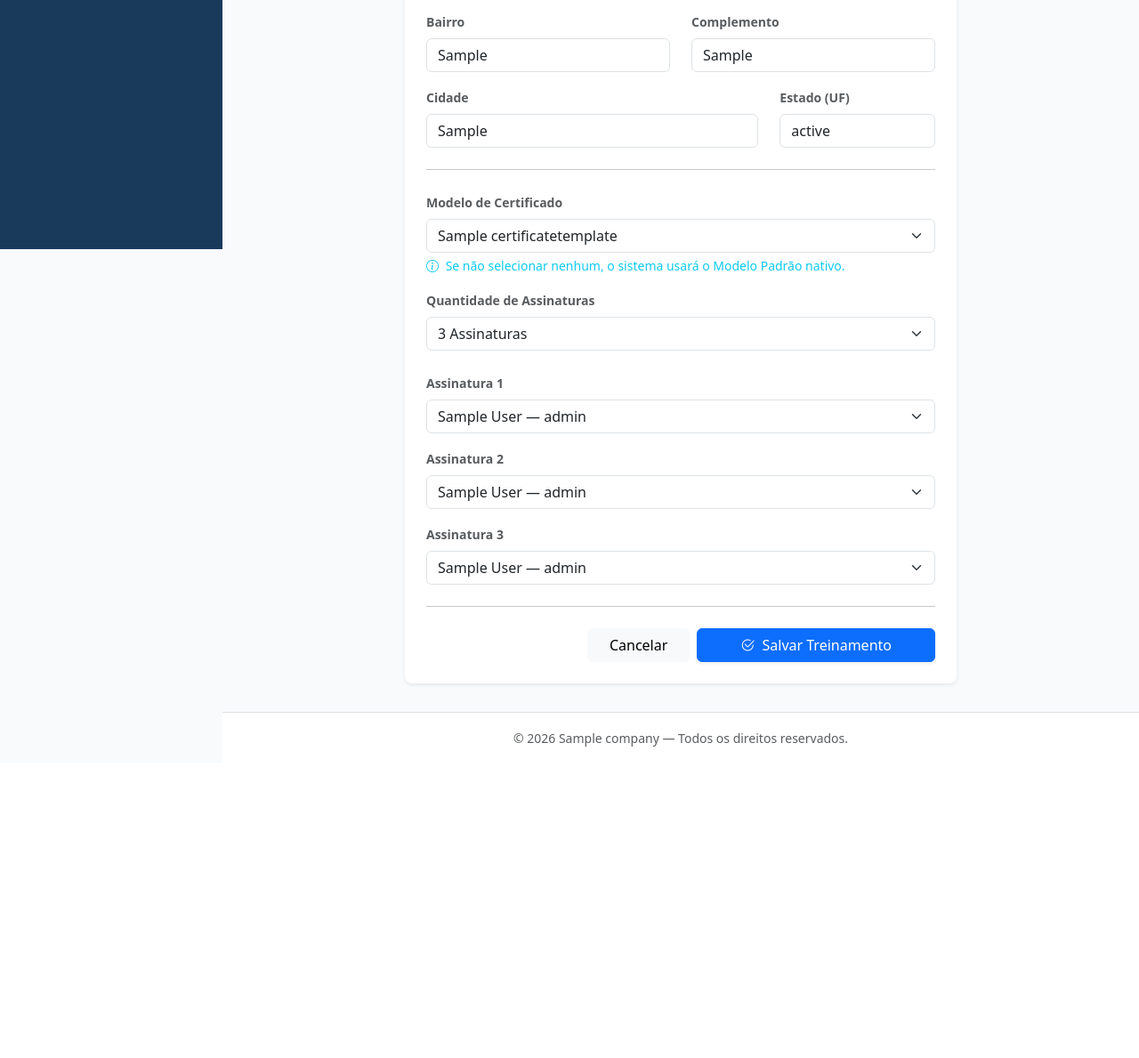
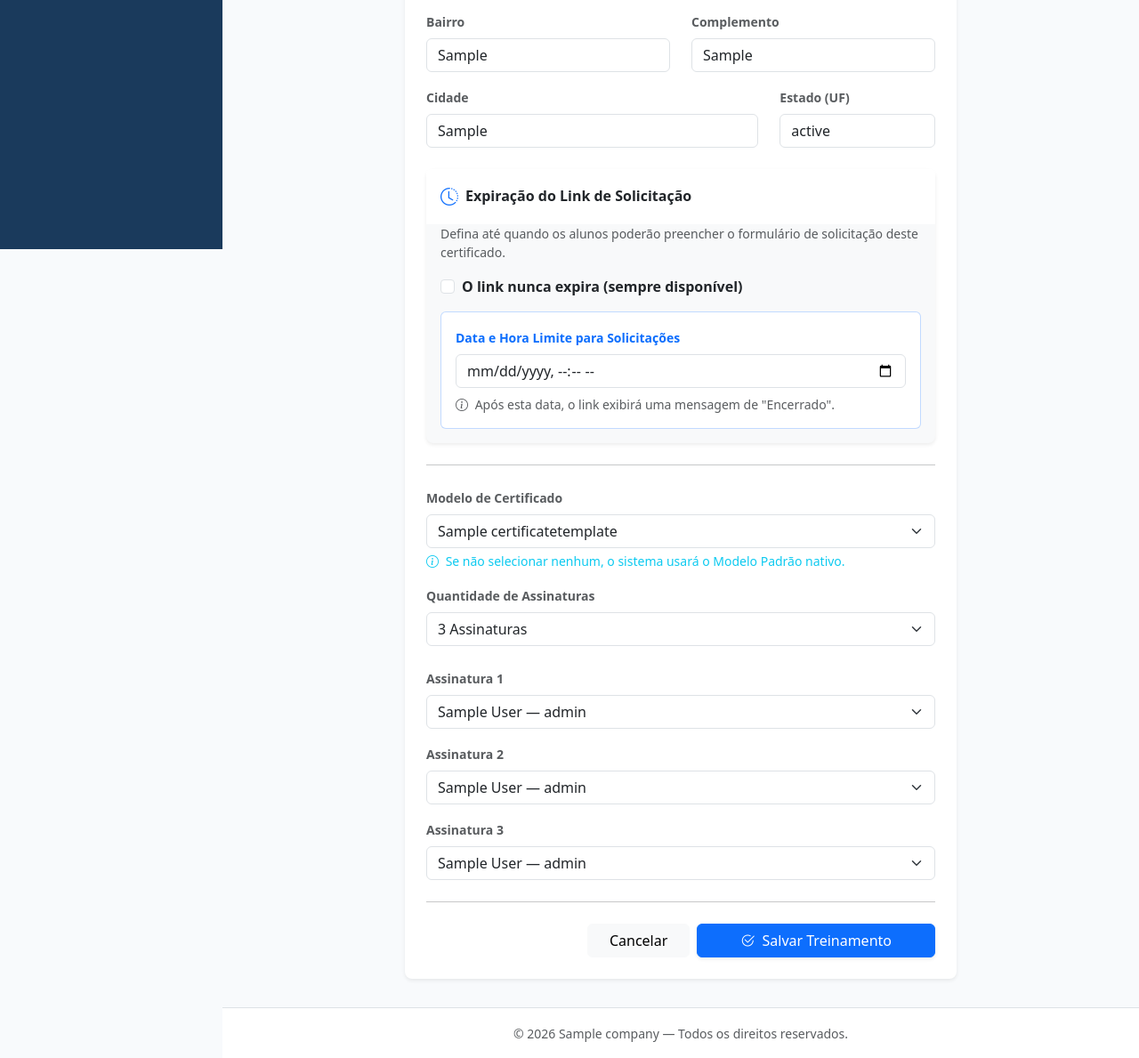
Before and after one commit to F-Bonin/app.gocertificado, a Django app: page /painel/configuracoes/treinamentos/1/editar/ in a window 1280 px wide. Shown: the part 520-1709 px from the top of the page at 89% size. Before the commit the page ends 1359 px from the top, so only its background shows below. Run offline with Django 5.2, Linux system fonts and the light colour scheme; a user stored in the database is signed in; tables that the repository leaves empty hold one stand-in row (values such as "Sample post"); parts of the project's set-up code (start-up, migrations or seed data) failed here and were passed over.

Commit message:
Criação da sessão expiração de link de solicitação de certificado na página Criar Treinamento + Botão Encerrar ao lado do link solicitação de certificado na página Meus Treinamentos

```diff
--- a/apps/core/forms.py
+++ b/apps/core/forms.py
@@ -45,7 +45,7 @@ class CourseForm(forms.ModelForm):
             "institution_neighborhood", "institution_complement",
             "city", "state",
             "signature_1", "signature_2", "signature_3",
-            "certificate_template"
+            "certificate_template", "expires_at"
         ]
         widgets = {
             "name": forms.TextInput(attrs={"class": "form-control"}),
@@ -64,6 +64,7 @@ class CourseForm(forms.ModelForm):
             "signature_2": forms.Select(attrs={"class": "form-select"}),
             "signature_3": forms.Select(attrs={"class": "form-select"}),
             "certificate_template": forms.Select(attrs={"class": "form-select"}),
+            "expires_at": forms.DateTimeInput(attrs={'type': 'datetime-local', 'class': 'form-control'}),
         }
 
     def __init__(self, *args, **kwargs):
--- a/apps/core/models.py
+++ b/apps/core/models.py
@@ -178,6 +178,7 @@ class Course(models.Model):
         blank=True,
         unique=True
     )
+    expires_at = models.DateTimeField("Expira em", blank=True, null=True, help_text="Deixe nulo para não expirar")
     created_at = models.DateTimeField(auto_now_add=True)
 
     class Meta:
@@ -195,6 +196,14 @@ class Course(models.Model):
             self.slug = f"{slugify(self.name)}-{str(uuid.uuid4())[:4]}"
         super().save(*args, **kwargs)
 
+    @property
+    def is_expired(self):
+        """Verifica se o treinamento já expirou baseado na data atual."""
+        from django.utils import timezone
+        if not self.expires_at:
+            return False
+        return timezone.now() > self.expires_at
+
     def get_registration_url(self):
         """Retorna a URL limpa de inscrição utilizando o novo padrão de Slug."""
         from django.urls import reverse
--- a/apps/core/urls.py
+++ b/apps/core/urls.py
@@ -9,6 +9,7 @@ from .views import (
     CourseCreateView,
     CourseUpdateView,
     CourseDeleteView,
+    CourseToggleStatusView,
     clone_course,
     generate_course_link,
     CourseLinkGeneratorView,
@@ -36,6 +37,7 @@ urlpatterns = [
     path("treinamentos/<int:pk>/excluir/", CourseDeleteView.as_view(), name="course_delete"),
     path("treinamentos/<int:pk>/clonar/", clone_course, name="course_clone"),
     path("treinamentos/<int:pk>/gerar-link/", generate_course_link, name="course_generate_link"),
+    path("treinamentos/<int:pk>/toggle/", CourseToggleStatusView.as_view(), name="course_toggle"),
 
     # Utilitários
     path("treinamentos/gerador/", CourseLinkGeneratorView.as_view(), name="course_link_generator"),
--- a/apps/core/views.py
+++ b/apps/core/views.py
@@ -280,6 +280,29 @@ class CertificateDesignView(LoginRequiredMixin, View):
         return redirect('core:certificate_design')
 
 
+class CourseToggleStatusView(LoginRequiredMixin, View):
+    """View rápida (Kill-Switch) para encerrar ou reabrir solicitações de um treinamento."""
+    def post(self, request, pk):
+        from django.utils import timezone
+        # Recupera o curso garantindo que pertença à empresa do usuário logado (Multi-tenant)
+        course = get_object_or_404(Course, pk=pk, company=self.request.user.profile.company)
+
+        agora = timezone.now()
+
+        # Lógica de Inversão:
+        # 1. Se NÃO tem expiração ou ela é no FUTURO (está ativo) -> ENCERRA (define como agora)
+        if not course.expires_at or course.expires_at > agora:
+            course.expires_at = agora
+            messages.warning(request, f"Solicitações para '{course.name}' encerradas com sucesso.")
+        # 2. Se já ESTÁ EXPIRADO -> REABRE (define como None)
+        else:
+            course.expires_at = None
+            messages.success(request, f"Solicitações para '{course.name}' reabertas com sucesso.")
+
+        course.save(update_fields=['expires_at'])
+        return redirect('core:course_list')
+
+
 class CertificatePreviewView(LoginRequiredMixin, View):
     def get(self, request):
         model_type = request.GET.get('type', 'default')
--- a/apps/registrations/forms.py
+++ b/apps/registrations/forms.py
@@ -1,6 +1,6 @@
 """
 apps/registrations/forms.py
-Formulário de inscrição do participante.
+Formulário de solicitação de certificado do participante.
 """
 import re
 from django import forms
--- a/templates/core/course_form.html
+++ b/templates/core/course_form.html
@@ -19,9 +19,10 @@
 
         <div class="card shadow-sm">
             <div class="card-body p-4">
-                <form method="post" novalidate>
+                <form method="post" novalidate id="courseForm">
                     {% csrf_token %}
 
+                    <!-- 1. Identificação do Treinamento -->
                     <div class="mb-3">
                         <label for="{{ form.name.id_for_label }}" class="form-label fw-bold small text-muted">
                             {{ form.name.label }}
@@ -62,6 +63,7 @@
                         </div>
                     </div>
 
+                    <!-- 2. Localização e Instituição -->
                     <div class="row mb-3">
                         <div class="col-md-4">
                             <label for="{{ form.cep.id_for_label }}" class="form-label fw-bold small text-muted">{{ form.cep.label }}</label>
@@ -129,8 +131,46 @@
                         </div>
                     </div>
 
+                    <!-- 3. Expiração do Link (Refatoração: Novo Card) -->
+                    <div class="card bg-light border-0 mb-4 mt-4 shadow-sm">
+                        <div class="card-header bg-white py-3 border-bottom-0 d-flex align-items-center">
+                            <i class="bi bi-clock-history me-2 text-primary fs-5"></i>
+                            <h6 class="mb-0 fw-bold">Expiração do Link de Solicitação</h6>
+                        </div>
+                        <div class="card-body pt-0">
+                            <p class="text-muted small mb-3">
+                                Defina até quando os alunos poderão preencher o formulário de solicitação deste certificado.
+                            </p>
+
+                            <div class="form-check mb-3">
+                                <input class="form-check-input" type="checkbox" id="check_no_expire"
+                                       {% if not form.expires_at.value %}checked{% endif %}>
+                                <label class="form-check-label fw-bold text-dark" for="check_no_expire">
+                                    O link nunca expira (sempre disponível)
+                                </label>
+                            </div>
+
+                            <div id="expire_date_container" {% if not form.expires_at.value %}style="display:none;"{% endif %}>
+                                <div class="p-3 bg-white rounded border border-primary border-opacity-25">
+                                    <label for="{{ form.expires_at.id_for_label }}" class="form-label fw-bold small text-primary">
+                                        Data e Hora Limite para Solicitações
+                                    </label>
+                                    {{ form.expires_at }}
+                                    <div class="form-text small mt-2">
+                                        <i class="bi bi-info-circle me-1"></i>
+                                        Após esta data, o link exibirá uma mensagem de "Encerrado".
+                                    </div>
+                                    {% if form.expires_at.errors %}
+                                        <div class="text-danger small mt-1">{{ form.expires_at.errors.0 }}</div>
+                                    {% endif %}
+                                </div>
+                            </div>
+                        </div>
+                    </div>
+
                     <hr class="my-4 opacity-10">
 
+                    <!-- 4. Design do Certificado -->
                     <div class="mb-3">
                         <label for="{{ form.certificate_template.id_for_label }}" class="form-label fw-bold small text-muted">
                             {{ form.certificate_template.label }}
@@ -282,6 +322,29 @@ document.addEventListener('DOMContentLoaded', function() {
         });
     }
 
+    /**
+     * Lógica de Expiração de Link (Refatoração JS)
+     * Gerencia a visibilidade do campo expires_at e as regras de obrigatoriedade.
+     */
+    const checkNoExpire = document.getElementById('check_no_expire');
+    const expireContainer = document.getElementById('expire_date_container');
+    const expireInput = document.querySelector('[name="expires_at"]');
+
+    if (checkNoExpire && expireContainer && expireInput) {
+        checkNoExpire.addEventListener('change', function() {
+            if (this.checked) {
+                // Link não expira: oculta, limpa e remove obrigatoriedade
+                expireContainer.style.display = 'none';
+                expireInput.value = '';
+                expireInput.required = false;
+            } else {
+                // Link expira: exibe e torna obrigatório
+                expireContainer.style.display = 'block';
+                expireInput.required = true;
+            }
+        });
+    }
+
     // --- 2. TOGGLE DE ASSINATURAS ---
     const numSignatures = document.getElementById('id_num_signatures');
     // Buscamos pelo atributo 'name' gerado pelo Django, que é infalível
@@ -319,6 +382,13 @@ document.addEventListener('DOMContentLoaded', function() {
         btnSalvar.addEventListener('click', function() {
             const form = this.closest('form');
             const sig1 = document.querySelector('[name="signature_1"]');
+
+            // Validação de Expiração antes do submit
+            if (checkNoExpire && !checkNoExpire.checked && !expireInput.value) {
+                alert('Por favor, informe a data e hora de expiração ou marque "O link nunca expira".');
+                expireInput.focus();
+                return;
+            }
 
             // Aciona os balõezinhos vermelhos de "Campo obrigatório" nativos do navegador
             if (!form.checkValidity()) {
```
Also changed, not shown: CURRENT_STATE.md (renamed from CURRENT_STATE.txt, +12 -3 lines), apps/registrations/models.py (+4 -4 lines), apps/registrations/views.py (+23 -8 lines), templates/core/course_list.html (+24 -7 lines), AI_RULES.md (renamed from AI_RULES.txt), apps/core/migrations/0017_course_expires_at.py (added), apps/registrations/migrations/0009_alter_registration_options.py (added).
